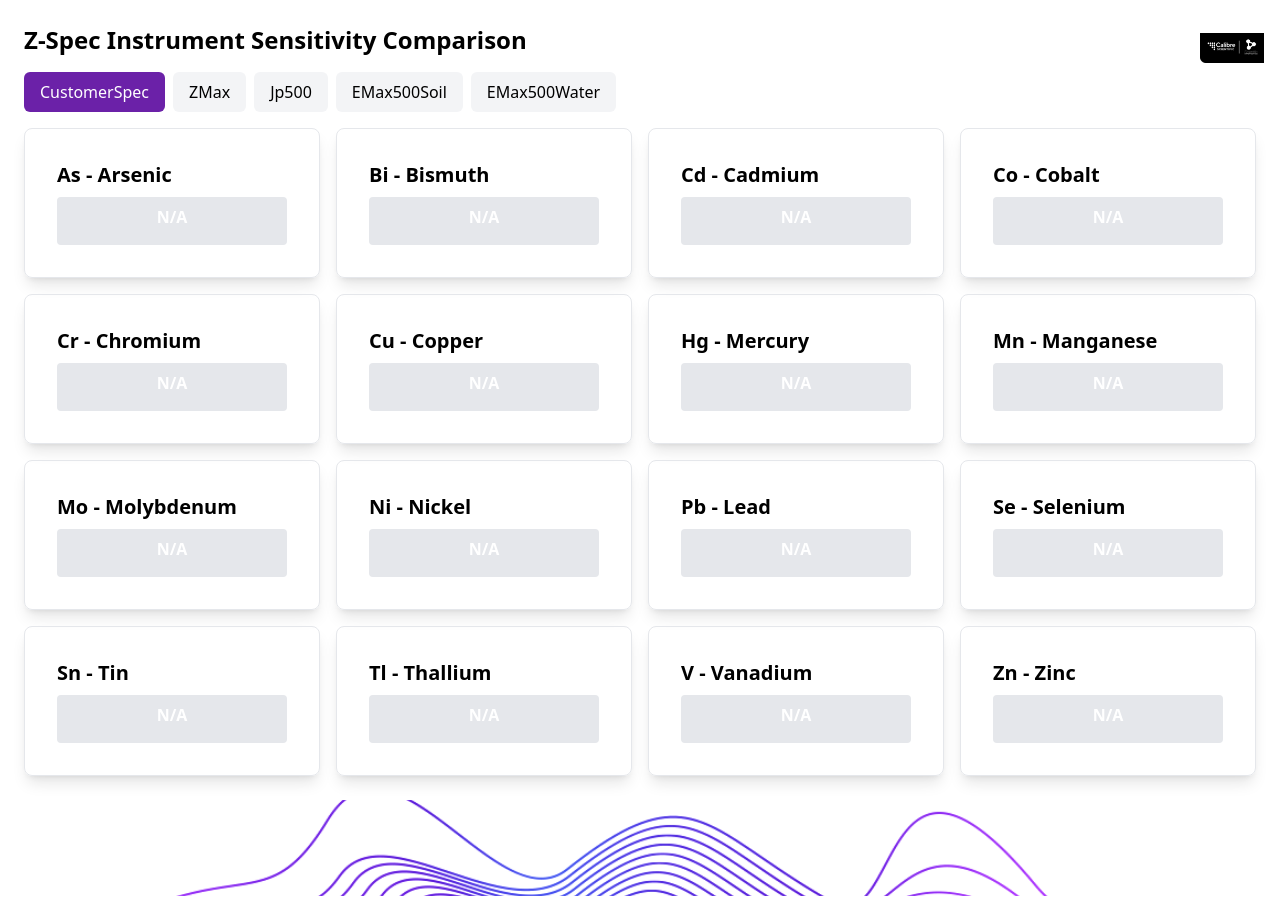
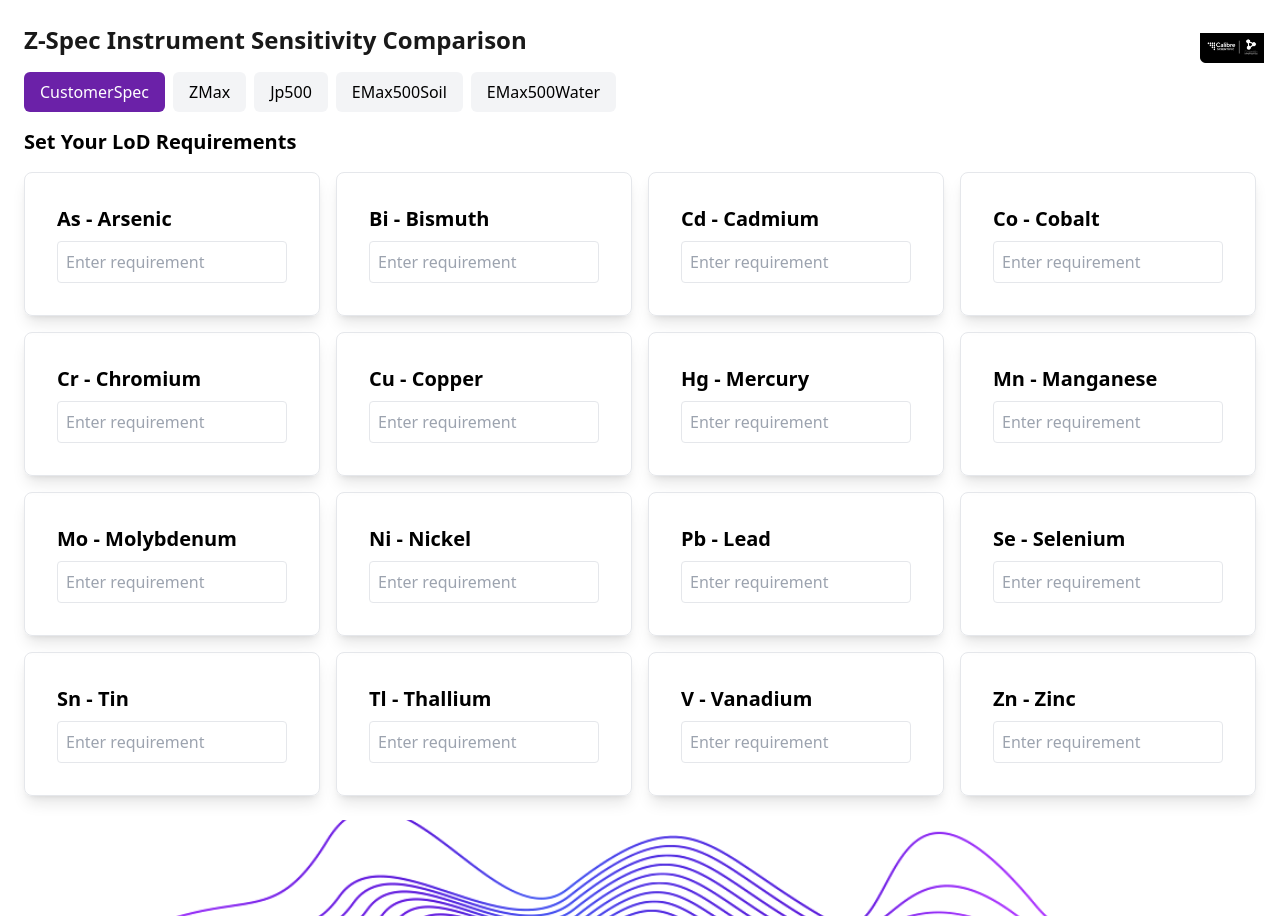
Before and after one commit to SSSNathan/XRF-Comparison-React, a React (Create React App) app: page / in a window 1280 px wide. Built offline with nearby package versions, Linux system fonts and the light colour scheme.

Commit message:
Update App.js
Re-added the ability to enter values into customer spec page

```diff
--- a/src/App.js
+++ b/src/App.js
@@ -38,16 +38,50 @@
       const existing = prev.find((req) => req.element === element);
       if (existing) {
         return prev.map((req) =>
-          req.element === element ? { ...req, requirement: parseFloat(newRequirement) } : req
+          req.element === element ? { ...req, requirement: parseFloat(newRequirement) || 0 } : req
         );
       } else {
-        return [...prev, { element, requirement: parseFloat(newRequirement) }];
+        return [...prev, { element, requirement: parseFloat(newRequirement) || 0 }];
       }
     });
   };
 
-  const renderContent = () => (
-    <div className="grid grid-cols-1 md:grid-cols-2 lg:grid-cols-4 gap-4">
+  const renderContent = () => {
+    const commonGridClasses = "grid grid-cols-1 md:grid-cols-2 lg:grid-cols-4 gap-4";
+
+    if (activeTab === "CustomerSpec") {
+      return (
+        <div className="space-y-4">
+          <h2 className="text-xl font-semibold">Set Your LoD Requirements</h2>
+          <div className={commonGridClasses}>
+            {elementsData.map((element) => {
+              const currentRequirement =
+                requirements.find((req) => req.element === element.element)?.requirement || "";
+              return (
+                <Card key={element.element} className="p-4 border rounded-lg">
+                  <CardContent>
+                    <h2 className="text-xl font-semibold mb-2">
+                      {element.element} - {element.name}
+                    </h2>
+                    <input
+                      type="number"
+                      step="0.001"
+                      value={currentRequirement}
+                      onChange={(e) => updateRequirement(element.element, e.target.value)}
+                      className="border p-2 rounded w-full"
+                      placeholder="Enter requirement"
+                    />
+                  </CardContent>
+                </Card>
+              );
+            })}
+          </div>
+        </div>
+      );
+    }
+
+    return (
+      <div className={commonGridClasses}>
         {elementsData.map((element) => {
           const requirement = requirements.find((req) => req.element === element.element)?.requirement;
           return (
@@ -74,6 +108,7 @@
         })}
       </div>
     );
+  };
 
   return (
     <div className="relative min-h-screen pb-24">
@@ -83,13 +118,17 @@
         className="absolute top-4 right-4 w-16 h-16 object-contain z-10"
       />
       <div className="p-6 space-y-4">
-        <h1 className="text-2xl font-bold">Z-Spec Instrument Sensitivity Comparison</h1>
+        <h1 className="text-2xl font-bold" style={{ color: "#191919" }}>
+          Z-Spec Instrument Sensitivity Comparison
+        </h1>
         <div className="flex flex-wrap gap-2">
           {["CustomerSpec", "zMax", "jp500", "eMax500Soil", "eMax500Water"].map((tab) => (
             <Button
               key={tab}
               onClick={() => setActiveTab(tab)}
-              className={`capitalize ${activeTab === tab ? "text-white bg-purple-800" : "bg-gray-100"}`}
+              className={`capitalize ${
+                activeTab === tab ? "text-white bg-purple-800" : "bg-gray-100"
+              }`}
             >
               {tab}
             </Button>
```
Lines whose indentation alone changed are shown as unchanged.
